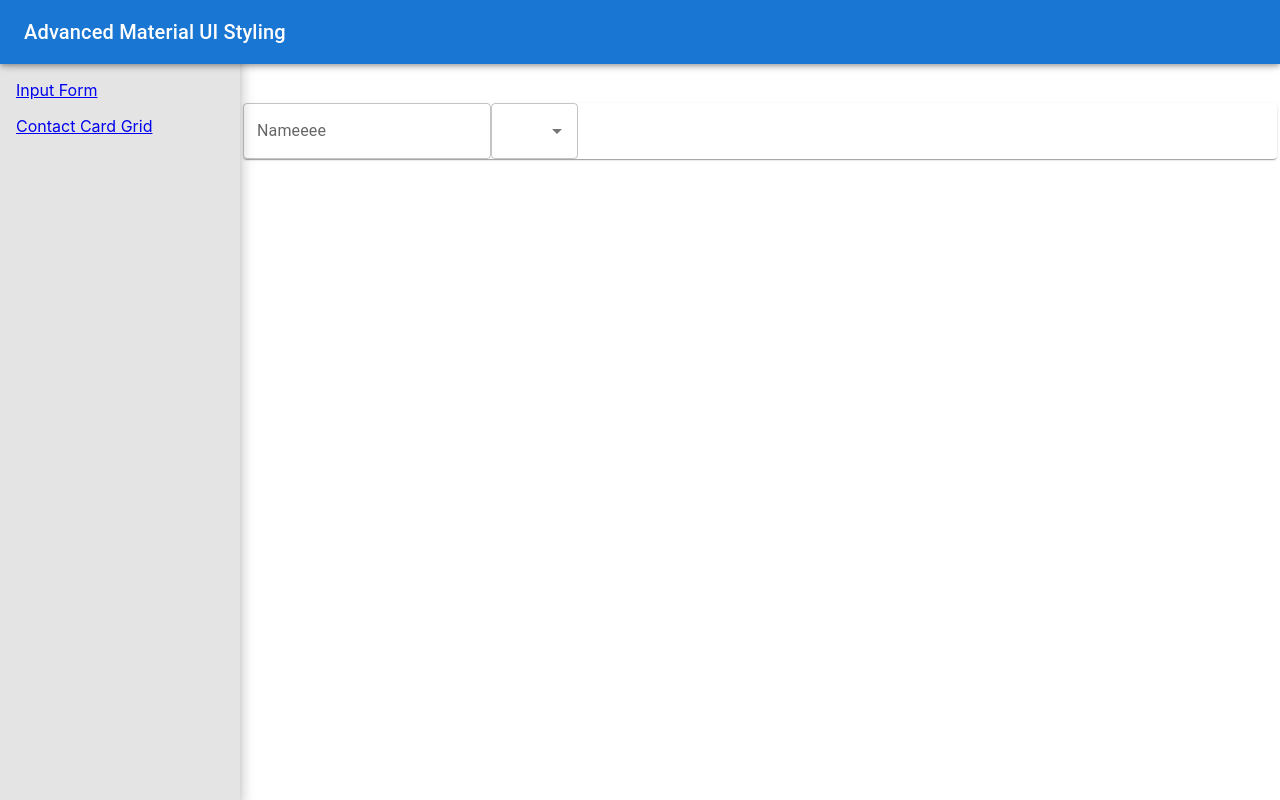
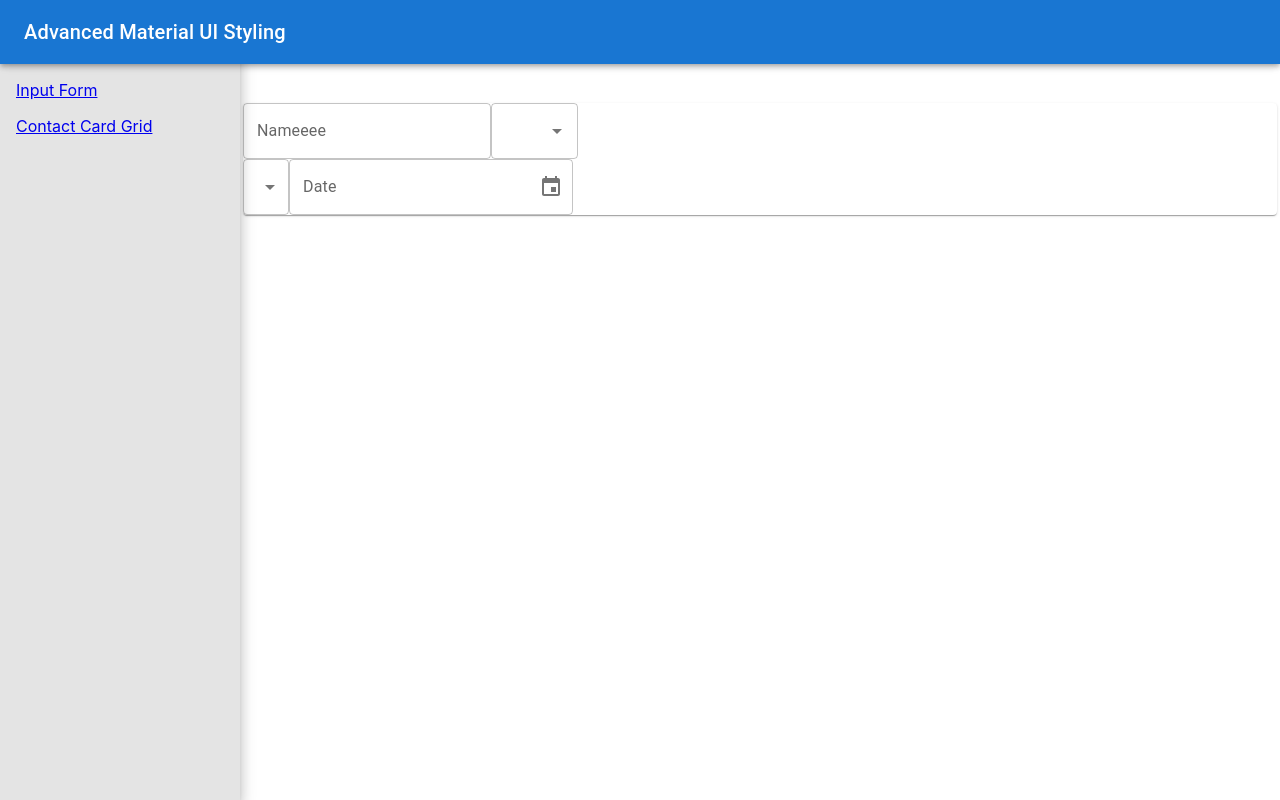
Before and after one commit to vuongicesmile/Advanced_MaterialUI, a React (Create React App) app in the folder learning-advanced-mui/beautiful-mui-app/: page /form in a window 1280 px wide. Built offline with nearby package versions, Linux system fonts and the light colour scheme.

Commit message:
input field - dropdown input - select input - datepicker input

```diff
--- a/learning-advanced-mui/beautiful-mui-app/src/Components/Saffold/Form/ContanctForm.tsx
+++ b/learning-advanced-mui/beautiful-mui-app/src/Components/Saffold/Form/ContanctForm.tsx
@@ -1,5 +1,9 @@
 import React from 'react';
-import { Autocomplete, FormControl, FormGroup, Paper, Select, TextField } from "@mui/material";
+import { Autocomplete, FormControl, FormGroup, ListItemText, Menu, MenuItem, Paper, Select, TextField } from "@mui/material";
+import { LocalizationProvider } from "@mui/x-date-pickers/LocalizationProvider";
+import { DesktopDatePicker } from "@mui/x-date-pickers/DesktopDatePicker";
+import { AdapterDayjs } from '@mui/x-date-pickers/AdapterDayjs';
+
 
 const roles = ["React", "Angular", "Python", "NodeJS", "Machine Learning"];
 const skills = ["Software Dev", "Architect", "Designer", "Business Analyst"];
@@ -13,12 +17,15 @@ export default function ContactForm() {
           <FormGroup
             row
           >
+            {/*  ô input nè */}
             <TextField
               id="name"
               name="name"
               label="Nameeee"
               variant='outlined' // tạo ra đường viên xung quanh thành phần, thay vì mặc định phẳng
             />
+            {/* ------------------------------------ */}
+            {/*  dropdown input cho phép xóa */}
             <Autocomplete  // tạo ra danh sách các tùy chọn dựa trên mảng roles. người dùng có thể nhập vào ô và lựa chọn một trong các vai trò có sẵn
               // trường nhập liệu này được hiển thị dưới dạng textField
               options={roles} // mảng
@@ -32,7 +39,7 @@ export default function ContactForm() {
                 )
               }}
               getOptionLabel={(roleOption) => `${roleOption}`}
-             renderOption={(props,option) => {
+              renderOption={(props, option) => {
                 return (
                   <li {...props}>
                     {`${option}`}
@@ -41,6 +48,33 @@ export default function ContactForm() {
               }}
             />
           </FormGroup>
+           {/* ------------------------------------ */}
+           {/* dropdown chỉ cho phép chọn và chọn lại */}
+          <FormGroup
+            row
+          >
+            <Select>
+              {skills.map((skillName) => {
+                return (
+                  <MenuItem value={skillName} key={skillName}>
+                    <ListItemText primary={skillName} />
+                  </MenuItem>
+                )
+              })}
+            </Select>
+            {/* datepicker input */}
+            <LocalizationProvider dateAdapter={AdapterDayjs}>
+              <DesktopDatePicker
+                label="Date"
+                inputFormat="MM/DD/YYYY"
+                renderInput={(params) => {
+                  return <TextField {...params} />
+                }}
+                // value={"abcv"}
+                // onChange={() => { }}
+              />
+            </LocalizationProvider>
+          </FormGroup>
         </FormControl>
       </form>
     </Paper>
```
Lines whose indentation alone changed are shown as unchanged.
